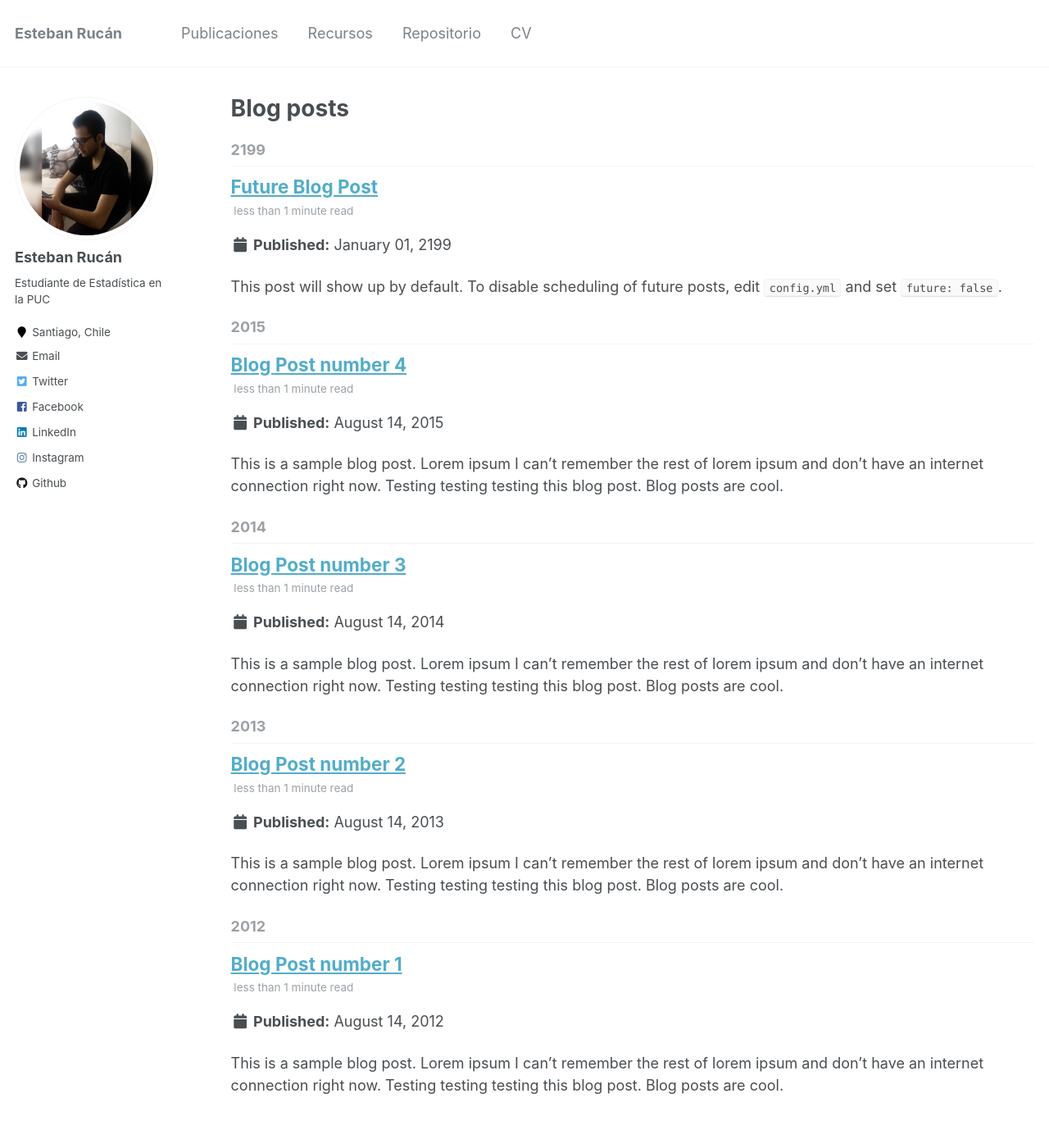
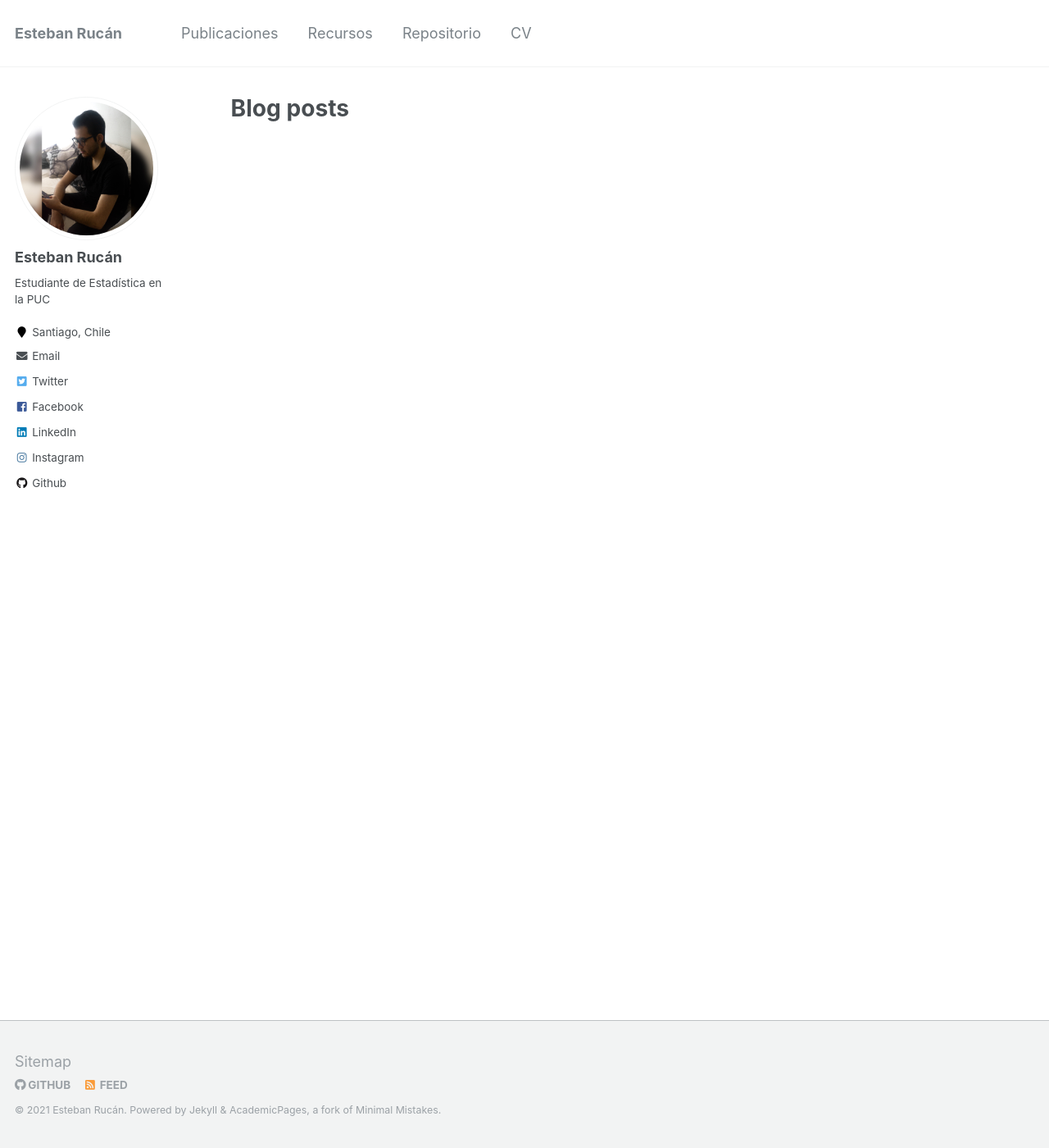
Before and after one commit to estebanrucan/estebanrucan.com, a Jekyll site: the page built from _pages/year-archive.html, in a window 1280 px wide and 1400 px high. Shown: the whole window at 82% size. Built offline with Jekyll 4.4.1, drawn with Linux system fonts in a browser that asks for light colours.

Commit message:
Algunos cambios

```diff
--- a/_posts/2012-08-14-blog-post-1.md
+++ /dev/null
@@ -1,20 +0,0 @@
----
-title: 'Blog Post number 1'
-date: 2012-08-14
-permalink: /posts/2012/08/blog-post-1/
-tags:
-  - cool posts
-  - category1
-  - category2
----
-
-This is a sample blog post. Lorem ipsum I can't remember the rest of lorem ipsum and don't have an internet connection right now. Testing testing testing this blog post. Blog posts are cool.
-
-Headings are cool
-======
-
-You can have many headings
-======
-
-Aren't headings cool?
-------
--- a/_posts/2013-08-14-blog-post-2.md
+++ /dev/null
@@ -1,20 +0,0 @@
----
-title: 'Blog Post number 2'
-date: 2013-08-14
-permalink: /posts/2013/08/blog-post-2/
-tags:
-  - cool posts
-  - category1
-  - category2
----
-
-This is a sample blog post. Lorem ipsum I can't remember the rest of lorem ipsum and don't have an internet connection right now. Testing testing testing this blog post. Blog posts are cool.
-
-Headings are cool
-======
-
-You can have many headings
-======
-
-Aren't headings cool?
-------
--- a/_posts/2014-08-14-blog-post-3.md
+++ /dev/null
@@ -1,20 +0,0 @@
----
-title: 'Blog Post number 3'
-date: 2014-08-14
-permalink: /posts/2014/08/blog-post-3/
-tags:
-  - cool posts
-  - category1
-  - category2
----
-
-This is a sample blog post. Lorem ipsum I can't remember the rest of lorem ipsum and don't have an internet connection right now. Testing testing testing this blog post. Blog posts are cool.
-
-Headings are cool
-======
-
-You can have many headings
-======
-
-Aren't headings cool?
-------
--- a/_posts/2199-01-01-future-post.md
+++ /dev/null
@@ -1,11 +0,0 @@
----
-title: 'Future Blog Post'
-date: 2199-01-01
-permalink: /posts/2012/08/blog-post-4/
-tags:
-  - cool posts
-  - category1
-  - category2
----
-
-This post will show up by default. To disable scheduling of future posts, edit `config.yml` and set `future: false`.
--- a/_repositorio/portfolio-2.html
+++ b/_repositorio/portfolio-2.html
@@ -1,7 +1,7 @@
 ---
 title: "Portfolio item number 2"
 excerpt: "Short description of portfolio item number 2 <br/><img src='/images/500x300.png'>"
-collection: portfolio
+collection: repositorio
 ---
 
 This is an item in your portfolio. It can be have images or nice text. If you name the file .md, it will be parsed as markdown. If you name the file .html, it will be parsed as HTML.
```
Also changed, not shown: _posts/2015-08-14-blog-post-4.md (deleted, +0 -20 lines), _recursos/2012-03-01-talk-1.md (+2 -2 lines), _recursos/2013-03-01-tutorial-1.md (+2 -2 lines), _recursos/2014-02-01-talk-2.md (+3 -3 lines), _recursos/2014-03-01-talk-3.md (+2 -2 lines), _repositorio/portfolio-1.md (+1 -1 lines).
